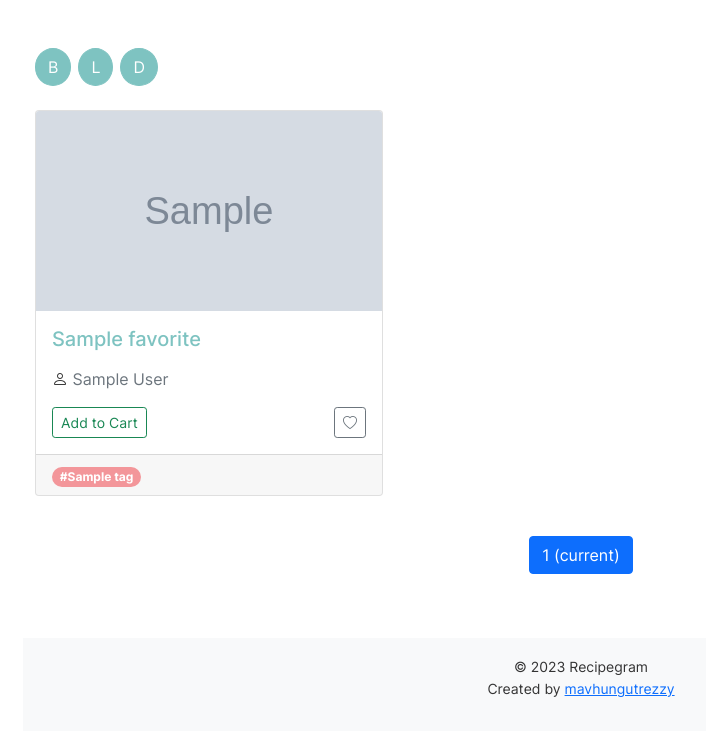
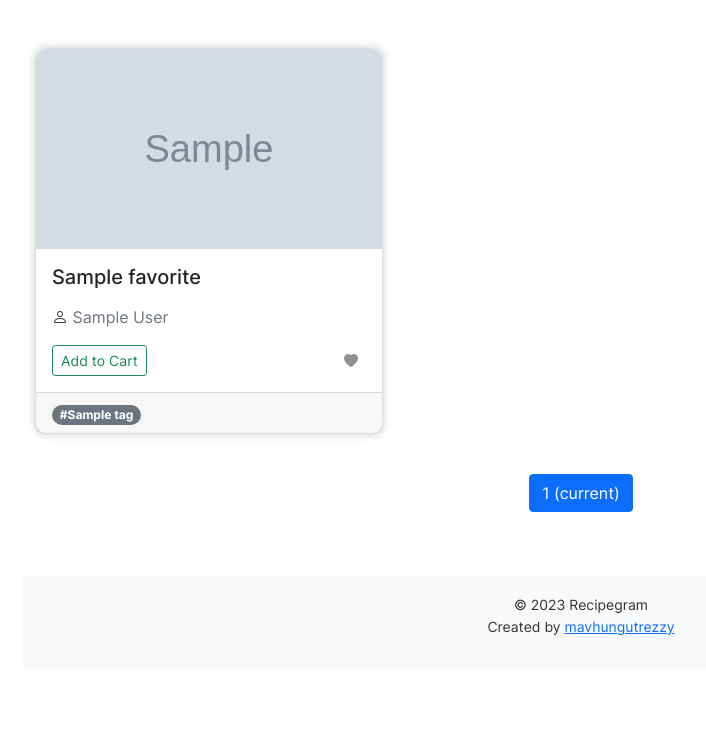
Before and after one commit to mavhungutrezzy/recipegram_fullstack, a Django app: template recipegram_fullstack/templates/recipes/index.html in a window 1280 px wide. Shown: the part 63-800 px from the top of the page, without its empty margins (59-765 px from the left). Run offline with Django 4.2, Linux system fonts and the light colour scheme; the template is opened without the code that fills it: most values are stand-ins (such as "Sample title", 1, 10 or a date in 2020); grey boxes marked "Sample" are stand-in pictures; data that the repository does not hold is empty; parts of the project's set-up code (start-up, migrations or seed data) failed here and were passed over; some libraries are stand-ins or nearby versions.

Commit message:
🔥 refactor(views.py): remove cache_page decorator from index view 🔒 chore(views.py): increase cache time for create view to 10 minutes 🐛 fix(views.py): fix JsonResponse call in add_to_shopping_list view
🎨 style(recipes/index.html): improve recipe card layout and add hover effect to favorite button
✨ feat(recipes/index.html): add support for adding recipe to cart with fetch API and show toast notification

```diff
--- a/recipegram_fullstack/recipes/views.py
+++ b/recipegram_fullstack/recipes/views.py
@@ -13,7 +13,7 @@ from .models import Recipe
 User = get_user_model()
 
 
-@cache_page(60 * 15)
+# @cache_page(60 * 3)
 def index(request):
     recipes = Recipe.objects.all().order_by("-created_at")
     paginator = Paginator(recipes, 12)
@@ -24,6 +24,7 @@ def index(request):
 
 
 @login_required
+@cache_page(60 * 10)
 def create(request):
     form = RecipeForm(request.POST, request.FILES)
     if request.method == "POST":
--- a/recipegram_fullstack/shopping/views.py
+++ b/recipegram_fullstack/shopping/views.py
@@ -17,8 +17,7 @@ def add_to_shopping_list(request, recipe_id):
         message = "Recipe added to shopping list!"
     else:
         message = "Recipe already in shopping list."
-    data = {"message": message}
-    return JsonResponse(data)
+    return JsonResponse({"message": message})
 
 
 @login_required
--- a/recipegram_fullstack/templates/recipes/index.html
+++ b/recipegram_fullstack/templates/recipes/index.html
@@ -2,41 +2,68 @@
 
 {% block content %}
 <div class="container">
-
-  <div class="row mb-4">
-    <div class="col">
-      <div class="btn-group" role="group" aria-label="Meal Type">
-        <button type="button" class="btn btn-secondary rounded-circle me-2 meal-type-btn" data-meal-type="breakfast">B</button>
-        <button type="button" class="btn btn-secondary rounded-circle me-2 meal-type-btn" data-meal-type="lunch">L</button>
-        <button type="button" class="btn btn-secondary rounded-circle meal-type-btn" data-meal-type="dinner">D</button>
-      </div>
-    </div>
-  </div>
-
   <div class="row">
     {% for recipe in page_obj %}
     <div class="col-lg-4 pb-4" id="recipe-card">
+      <style>
+        .card {
+          border-radius: 10px;
+          box-shadow: 0px 0px 10px rgba(0, 0, 0, 0.2);
+        }
+
+        .recipe-img {
+          height: 200px;
+          object-fit: cover;
+          border-radius: 10px 10px 0px 0px;
+        }
+
+        .recipe-title {
+          color: #212529;
+          text-decoration: none;
+        }
+
+        .recipe-author {
+          color: #6c757d;
+        }
+
+        .recipe-badge {
+          background-color: #6c757d;
+        }
+
+        .favorite-btn {
+          opacity: 0.5;
+          border: none;
+        }
+
+        .favorite-btn:hover {
+          color: red;
+          opacity: 1;
+        }
+        </style>
+
         <div class="card h-100">
           <a href=""><img class="card-img-top recipe-img" src="{{ recipe.image.url }}" alt="{{recipe.title}}"></a>
           <div class="card-body">
-                    <h5 class="card-title" ><a class="recipe-title" href="{% url "recipes:detail" recipe.id %}">{{ recipe.title }} </a></h5>
-                    <p class="card-text">
-                    </p>
+            <h5 class="card-title"><a class="recipe-title" href="{% url "recipes:detail" recipe.id %}">{{ recipe.title }} </a></h5>
+            <p class="card-text"></p>
             <p class="card-text">
               <i class="bi bi-person"></i>
-                      <span id=""><a href="{% url "follows:user_recipes" recipe.author %}" class="text-secondary" style="text-decoration:none">{{recipe.author}}</a></span>
-
+              <span class="recipe-author"><a href="{% url "follows:user_recipes" recipe.author %}" class="text-secondary" style="text-decoration:none">{{recipe.author}}</a></span>
             </p>
             <div class="d-flex justify-content-between align-items-center">
               <div class="btn-group">
-                            <a href="{% url "shopping:add" recipe.id %}" class="btn btn-sm btn-outline-success add">Add to Cart</a>
+                <form id="add-to-cart-form" action="{% url 'shopping:add' recipe.id %}" method="POST">
+                  {% csrf_token %}
+                  <input type="hidden" name="recipe_id" value="{{ recipe.id }}">
+                  <button class="btn btn-sm btn-outline-success add" onclick="addToShoppingList(event)">Add to Cart</button>
+                </form>
               </div>
               <div class="btn-group">
-                          {% if recipe in favorites %}
-                              <a href="{% url 'favorites:remove' recipe.id %}" class="btn btn-sm btn-danger favorite-btn" data-recipe-id="{{ recipe.id }}"><i class="bi bi-heart-fill"></i></a>
-                          {% else %}
-                              <a href="{% url 'favorites:add' recipe.id %}" class="btn btn-sm btn-outline-secondary favorite-btn" data-recipe-id="{{ recipe.id }}"><i class="bi bi-heart"></i></a>
-                          {% endif %}
+                <form action="{% url 'recipes:detail' recipe.id %}" method="POST">
+                  {% csrf_token %}
+                  <input type="hidden" name="recipe_id" value="{{ recipe.id }}">
+                  <button href="{% url 'favorites:remove' recipe.id %}" class="btn btn-sm favorite-btn"><i class="bi bi-heart-fill"></i></button>
+                </form>
               </div>
             </div>
           </div>
@@ -48,6 +75,7 @@
             {% endfor %}
           </div>
         </div>
+
     </div>
     {% endfor %}
   </div>
@@ -97,44 +125,49 @@
         </div>
     </div>
 
+    <div class="position-fixed bottom-0 end-0 p-3" style="z-index: 11">
+      <div id="cart-toast" class="toast hide" role="alert" aria-live="assertive" aria-atomic="true">
+        <div class="toast-header">
+          <strong class="me-auto">Added to Cart</strong>
+          <button type="button" class="btn-close" data-bs-dismiss="toast" aria-label="Close"></button>
+        </div>
+        <div class="toast-body">
+          The recipe has been added to your cart.
+        </div>
+      </div>
+    </div>
 </div>
 {% endblock %}
 
 
 {% block inline_javascript%}
 <script>
-  $(document).ready(function() {
-    $(".favorite-btn").click(function(event) {
+  function addToShoppingList(event) {
     event.preventDefault();
-      var recipe_id = $(this).attr("data-recipe-id");
-      var url = $(this).attr("href");
-      var btn = $(this);
-
-      $.ajax({
-        type: "POST",
-        url: url,
-        data: {
-          recipe_id: recipe_id,
-          csrfmiddlewaretoken: "{{ csrf_token }}"
+    const form = document.getElementById('add-to-cart-form');
+    const recipeId = form.querySelector('input[name="recipe_id"]').value;
+    const csrfToken = form.querySelector('input[name="csrfmiddlewaretoken"]').value;
+    fetch(`/shopping/add/${recipeId}/`, {
+      method: 'POST',
+      headers: {
+        'Content-Type': 'application/json',
+        'X-CSRFToken': csrfToken,
       },
-        success: function(response) {
-          if (btn.hasClass("btn-outline-secondary")) {
-            btn.removeClass("btn-outline-secondary");
-            btn.addClass("btn-danger");
-            btn.find("i").removeClass("bi-heart");
-            btn.find("i").addClass("bi-heart-fill");
-          } else {
-            btn.removeClass("btn-danger");
-            btn.addClass("btn-outline-secondary");
-            btn.find("i").removeClass("bi-heart-fill");
-            btn.find("i").addClass("bi-heart");
+      body: JSON.stringify({
+        recipe_id: recipeId,
+      }),
+    })
+    .then(response => response.json())
+    .then(data => {
+      if (data['success']) {
+        console.log("data['success'] is true");
+        var toast = new bootstrap.Toast(document.getElementById('cart-toast'));
+        toast.show();
       }
-        },
-        error: function(xhr, status, error) {
-          console.error(xhr.responseText);
+    })
+    .catch((error) => {
+      console.error('Error:', error);
+    });
   }
-      });
-    });
-  });
 </script>
 {% endblock %}
```
Lines whose indentation alone changed are shown as unchanged.
